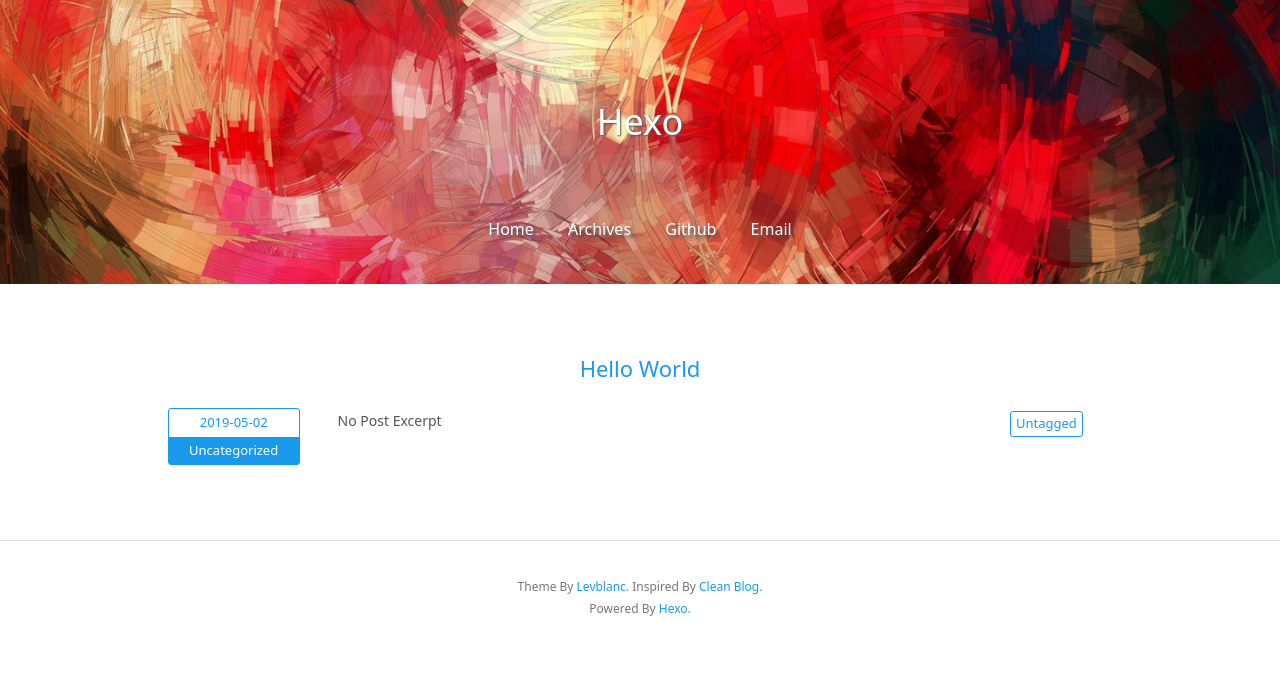
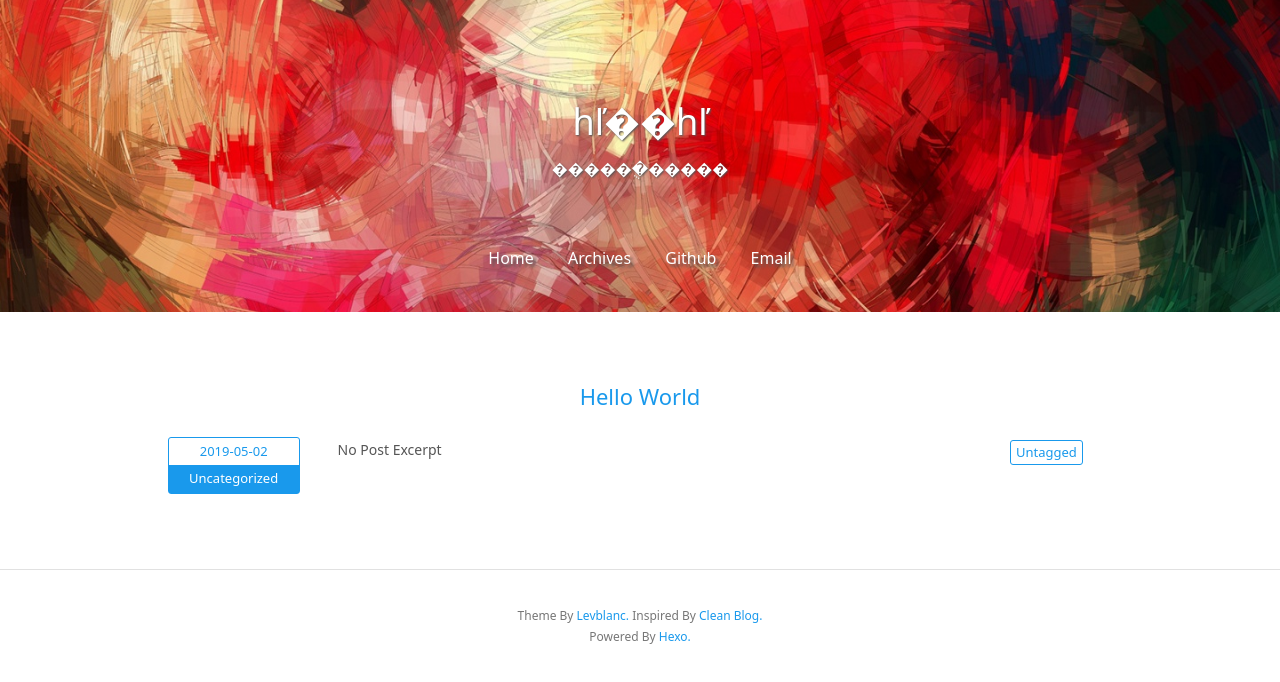
Before and after one commit to Yimume/Yimume.github.io, a plain HTML site: page index.html in a window 1280 px wide. Drawn offline with Linux system fonts and the light colour scheme.

Commit message:
Site updated: 2019-05-02 20:06:57

```diff
--- a/index.html
+++ b/index.html
@@ -6,22 +6,22 @@
   <meta http-equiv="X-UA-Compatible" content="IE=edge">
   <meta name="viewport" content="width=device-width, initial-scale=1">
   <meta name="description" content>
-  <meta name="author" content="John Doe">
+  <meta name="author" content="һľô">
   <!-- Open Graph Data -->
-  <meta property="og:title" content="Hexo">
-  <meta property="og:description" content>
-  <meta property="og:site_name" content="Hexo">
+  <meta property="og:title" content="һľ��һľ">
+  <meta property="og:description" content="һľ�ճ�С��">
+  <meta property="og:site_name" content="һľ��һľ">
   <meta property="og:type" content="website">
   <meta property="og:image" content="http://yoursite.com">
 
-    <link rel="alternate" href="/atom.xml" title="Hexo" type="application/atom+xml">
+    <link rel="alternate" href="/atom.xml" title="һľ��һľ" type="application/atom+xml">
 
 
     <link rel="icon" href="/favicon.png">
 
 
   <!-- Site Title -->
-  <title>Hexo</title>
+  <title>һľ��һľ</title>
 
   <!-- Bootstrap CSS -->
   <link rel="stylesheet" href="/css/bootstrap.min.css">
@@ -43,8 +43,8 @@
     <div class="row">
       <div class="col-lg-8 col-lg-offset-2 col-md-10 col-md-offset-1">
         <div class="page-title with-background-image">
-          <p class="title">Hexo</p>
-          <p class="subtitle"></p>
+          <p class="title">һľ��һľ</p>
+          <p class="subtitle">������ֻ�����</p>
         </div>
         <div class="site-menu with-background-image">
           <ul>
```
Also changed, not shown: 2019/05/02/hello-world/index.html (+7 -7 lines), archives/2019/05/index.html (+6 -6 lines), archives/2019/index.html (+6 -6 lines), archives/index.html (+6 -6 lines), CNAME.txt (added).
